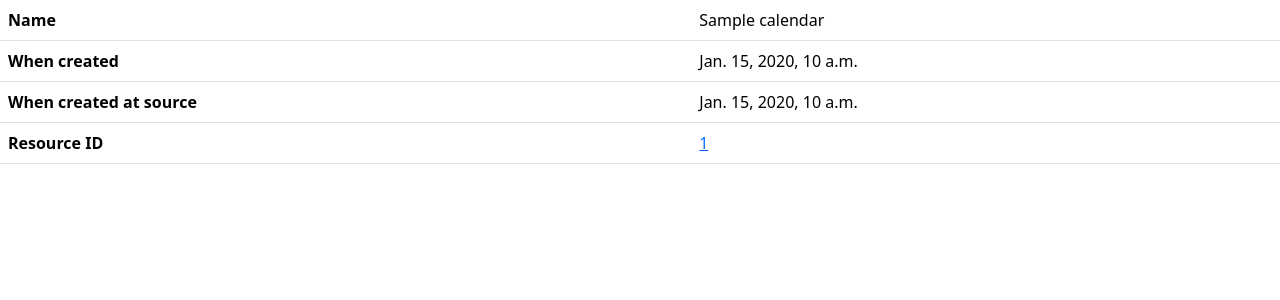
After one commit to hasadna/dear-diary, a Django app: template djang/parsing/templates/parsing/calendar_detail.html in a window 1280 px wide. The commit adds this page. Shown: the top 300 px of the page. Run offline with Django 3.2, Linux system fonts and the light colour scheme; the template is opened without the code that fills it: most values are stand-ins (such as "Sample title", 1, 10 or a date in 2020); some libraries are stand-ins or nearby versions.

Commit message:
created calendar detail view

```diff
--- a/djang/djang/urls.py
+++ b/djang/djang/urls.py
@@ -22,6 +22,7 @@ from parsing.views import (
     HomePageView,
     DownloadReportListView,
     DownloadReportDetailView,
+    CalendarDetailView,
 )
 
 urlpatterns = [
@@ -39,4 +40,9 @@ urlpatterns = [
         DownloadReportDetailView.as_view(),
         name="download-reports-detail",
     ),
+    path(
+        "calendars/<pk>",
+        CalendarDetailView.as_view(),
+        name="calendar-view",
+    ),
 ]
--- a/djang/parsing/static/calendar.js
+++ b/djang/parsing/static/calendar.js
@@ -131,7 +131,9 @@ document.addEventListener('DOMContentLoaded', async function() {
       document.getElementById('modalEnd').innerText=`${end.toLocaleDateString()} ${end.toLocaleTimeString()}`;
 
 
-      document.getElementById('modalCalendar').innerText=annotatedSources[info.event.source.id];
+      const modalCalendar = document.getElementById('modalCalendar');
+      modalCalendar.innerText=annotatedSources[info.event.source.id];
+      modalCalendar.href = `/calendars/${info.event.source.id}`;
 
       modal.show();
     });
--- a/djang/parsing/templates/home.html
+++ b/djang/parsing/templates/home.html
@@ -49,7 +49,9 @@
                   </tr>
                   <tr>
                     <th scope="row">Calendar</th>
-                    <td id="modalCalendar"></td>
+                    <td>
+                      <a target="_blank" id="modalCalendar" href="#"></a>
+                    </td>
                   </tr>
                 </tbody>
               </table>
--- /dev/null
+++ b/djang/parsing/templates/parsing/calendar_detail.html
@@ -0,0 +1,37 @@
+{% load static %}
+<!DOCTYPE html>
+<html lang='en'>
+  <head>
+    <meta charset='utf-8' />
+    <link href="https://cdn.jsdelivr.net/npm/bootstrap@5.3.0-alpha1/dist/css/bootstrap.min.css" rel="stylesheet" integrity="sha384-GLhlTQ8iRABdZLl6O3oVMWSktQOp6b7In1Zl3/Jr59b6EGGoI1aFkw7cmDA6j6gD" crossorigin="anonymous">
+    <script src="https://cdn.jsdelivr.net/npm/bootstrap@5.3.0-alpha1/dist/js/bootstrap.bundle.min.js" integrity="sha384-w76AqPfDkMBDXo30jS1Sgez6pr3x5MlQ1ZAGC+nuZB+EYdgRZgiwxhTBTkF7CXvN" crossorigin="anonymous">
+    </script>
+    <script src='https://cdn.jsdelivr.net/npm/fullcalendar@6.1.1/index.global.min.js'>
+    </script>
+    <link href='https://cdn.jsdelivr.net/npm/bootstrap@5.1.3/dist/css/bootstrap.min.css' rel='stylesheet'>
+    <link href='https://cdn.jsdelivr.net/npm/bootstrap-icons@1.8.1/font/bootstrap-icons.css' rel='stylesheet'>
+    </script>
+  </head>
+  <body>
+    <table class="table">
+      <tbody>
+        <tr>
+          <th scope="row">Name</th>
+          <td>{{ calendar.title }}</td>
+        </tr>
+        <tr>
+          <th scope="row">When created</th>
+          <td>{{ calendar.created_at }}</td>
+        </tr>
+        <tr>
+          <th scope="row">When created at source</th>
+          <td>{{ calendar.when_created_at_source }}</td>
+        </tr>
+        <tr>
+          <th scope="row">Resource ID</th>
+          <td><a href="#">{{ calendar.resource_id }}<a/></td>
+        </tr>
+      </tbody>
+    </table>
+  </body>
+</html>
--- a/djang/parsing/views.py
+++ b/djang/parsing/views.py
@@ -65,3 +65,6 @@ class DownloadReportListView(ListView):
 
 class DownloadReportDetailView(DetailView):
     model = DownloadReport
+
+class CalendarDetailView(DetailView):
+    model = Calendar
```
